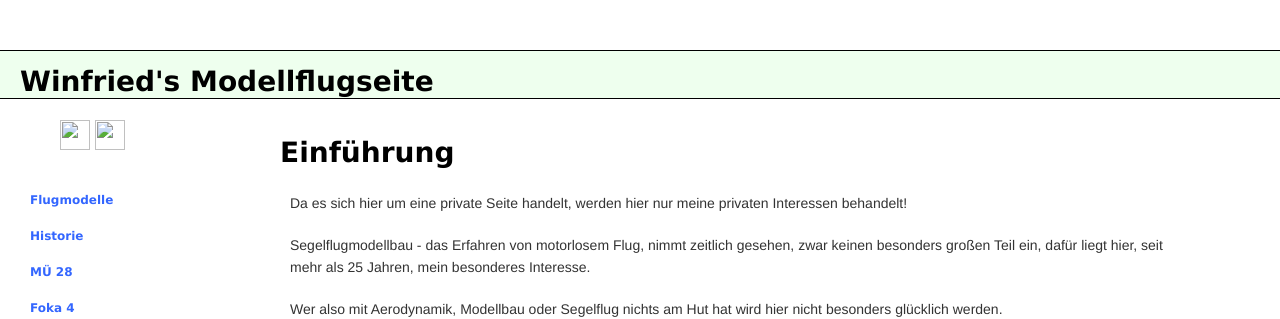
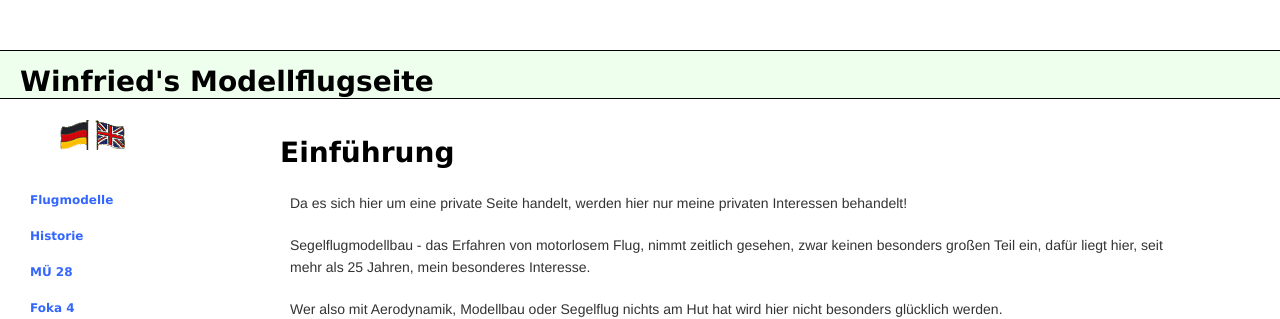
Before and after one commit to wbrueg/wbrueg.github.io, a Jekyll site: the page built from index.md, in a window 1280 px wide. Shown: the top 319 px of the page. Built offline with Jekyll 4.4.1, drawn with Linux system fonts in a browser that asks for light colours.

Commit message:
correct path to images

```diff
--- a/_includes/_langselect.html
+++ b/_includes/_langselect.html
@@ -1,4 +1,4 @@
 <div class="langselect">
-	<a href="index_de.html"><IMG SRC="images/Deutschland.png" NAME="deutsch" height=30 width=30 border=0/></a>
-	<a href="index_en.html"><IMG SRC="images/England.png" NAME="english" height=30 width=30 border=0/></a>
+	<a href="index_de.html"><IMG SRC="assets/images/Deutschland.png" NAME="deutsch" height=30 width=30 border=0/></a>
+	<a href="index_en.html"><IMG SRC="assets/images/England.png" NAME="english" height=30 width=30 border=0/></a>
 </div>
```
